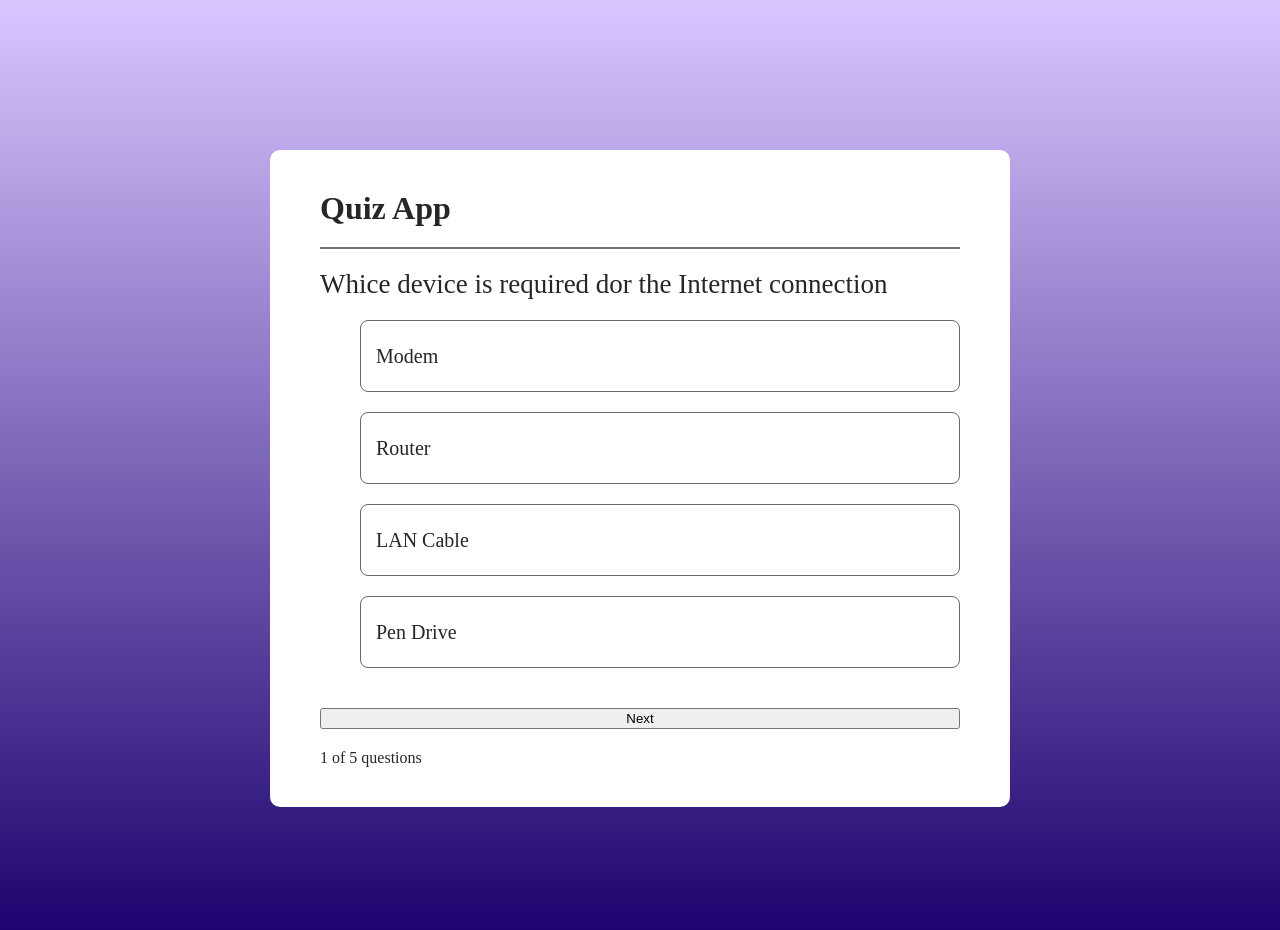
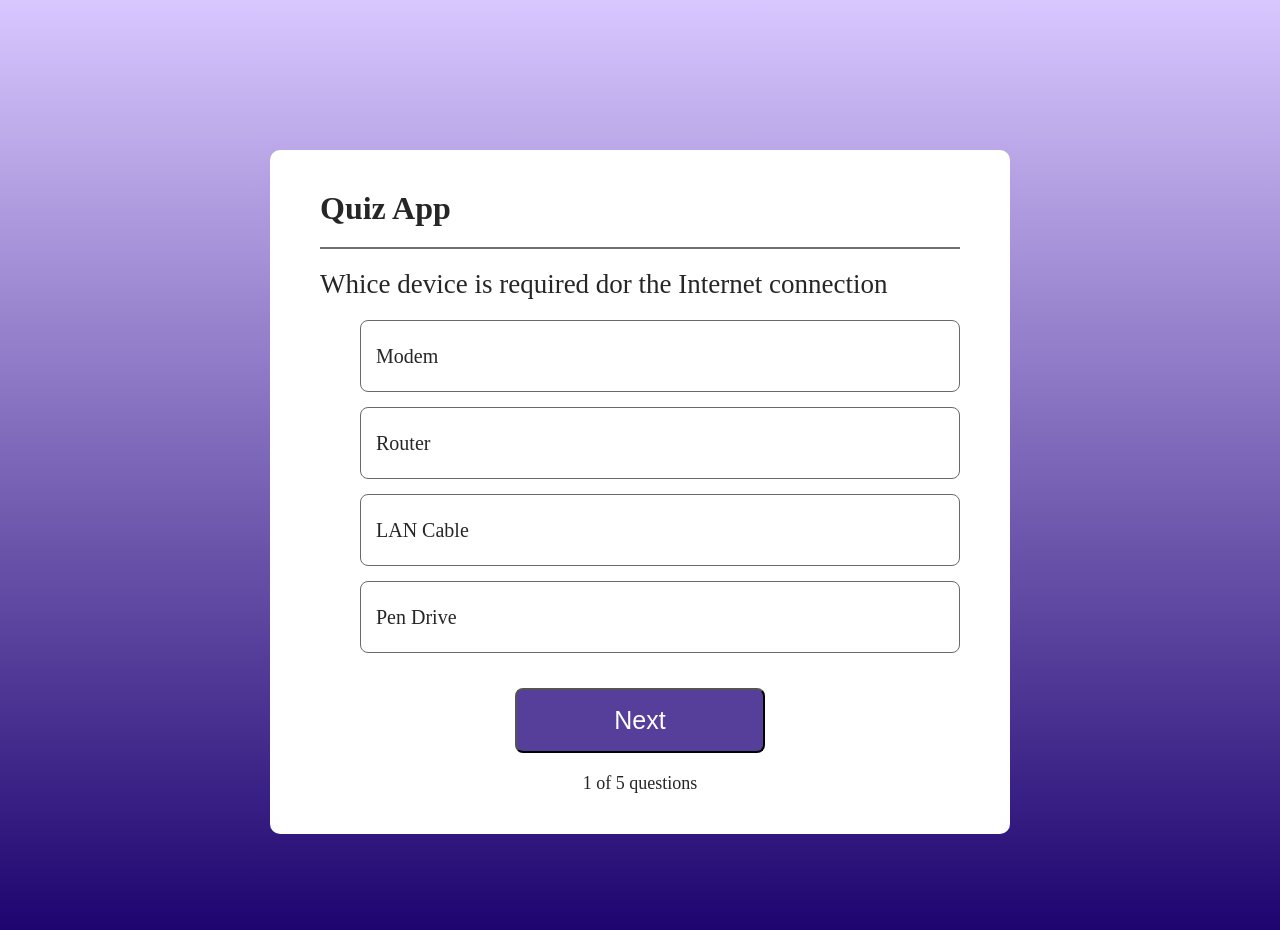
Before and after one commit to IT22914200/Quiz-App, a React (Vite) app: page / in a window 1280 px wide. Shown: the top 930 px of the page. Built offline with nearby package versions, Linux system fonts and the light colour scheme.

Commit message:
Update Quiz.css
Update quiz.css

```diff
--- a/src/components/Quiz.css
+++ b/src/components/Quiz.css
@@ -26,7 +26,23 @@
     padding-left: 15px;
     border: 1px solid #686868;
     border-radius: 8px;
-    margin-bottom: 20px;
+    margin-bottom: 15px;
     font-size: 20px;
     cursor: pointer;
 }
+.container button{
+    margin: auto;
+    width: 250px;
+    height: 65px;
+    background: #553f9a;
+    color: #fff;
+    font-size: 25px;
+    font-weight: 500;
+    border-radius: 8px;
+        cursor: pointer;
+}
+.container .index{
+    margin:auto;
+    font-size: 18px;
+
+}
```
